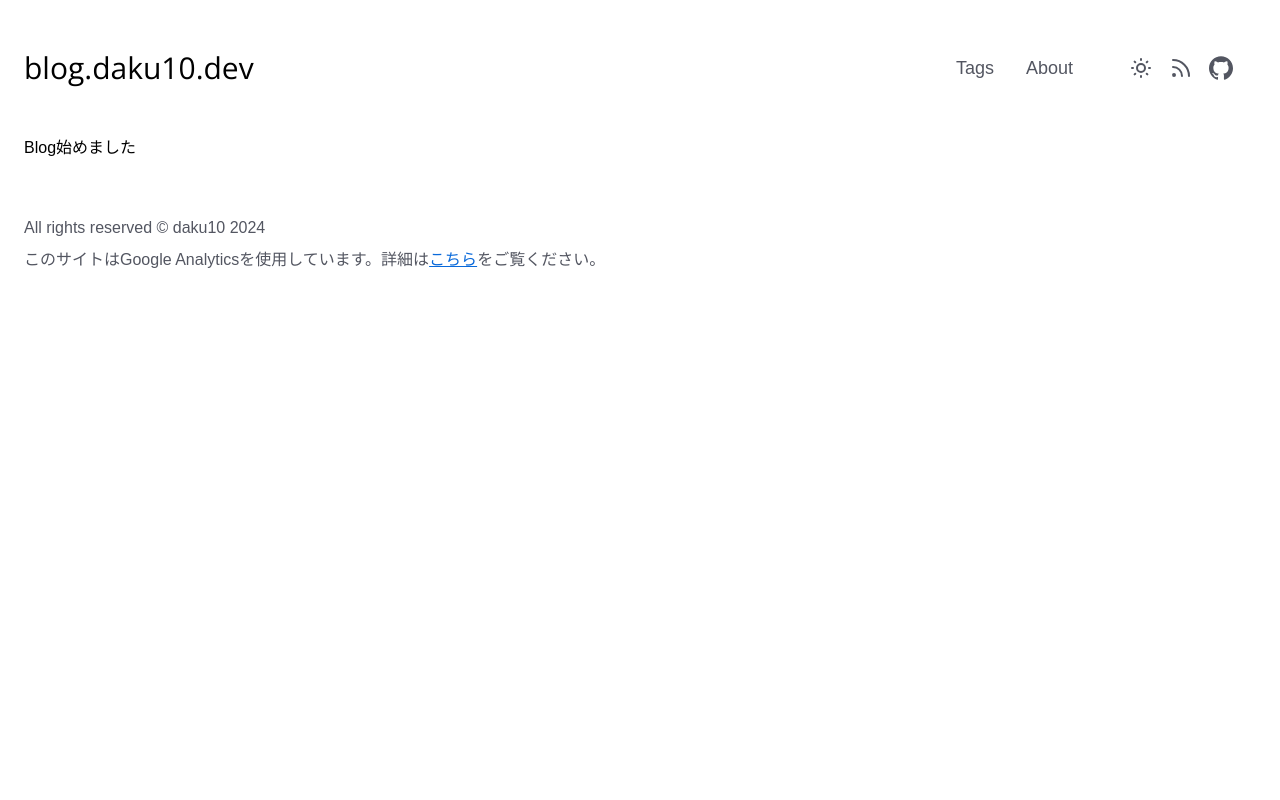
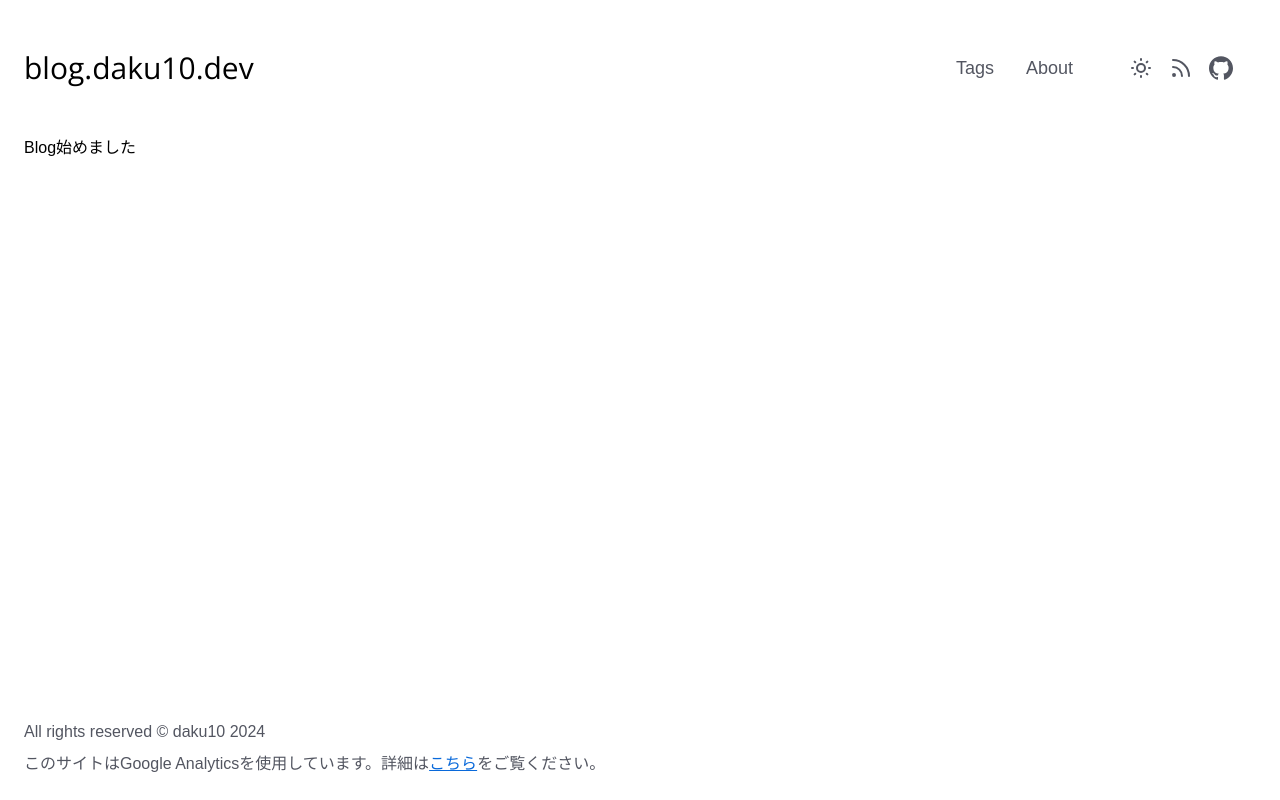
Before and after one commit to daku10/blog.daku10.dev, a Next.js app: page / in a window 1280 px wide. Built offline with nearby package versions, Linux system fonts and the light colour scheme; no server answers.

Commit message:
change layout

```diff
--- a/src/app/layout.tsx
+++ b/src/app/layout.tsx
@@ -23,7 +23,7 @@ export default function RootLayout({
           <Analytics />
         </Suspense>
         <Providers>
-          <div className="mx-auto max-w-7xl px-6">
+          <div className="grid-cols1 mx-auto grid min-h-svh max-w-7xl grid-rows-[auto_1fr_auto] px-6">
             <Header />
             {children}
             <Footer />
```
